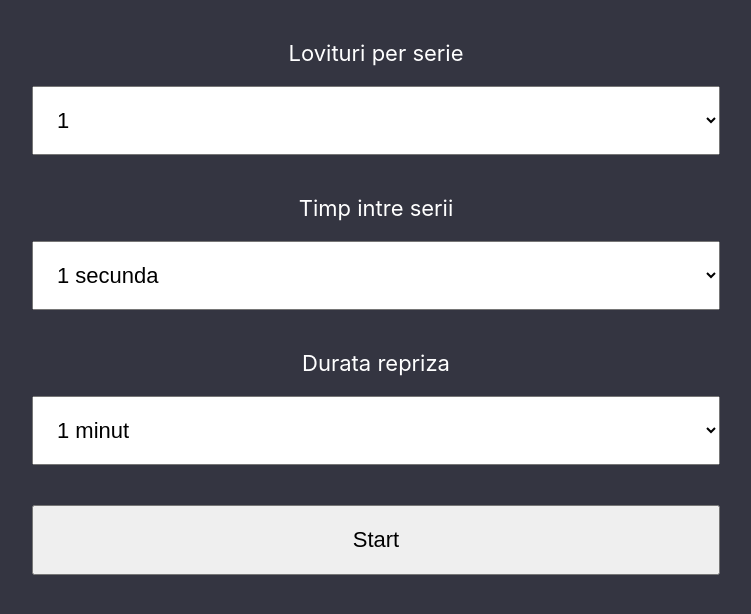
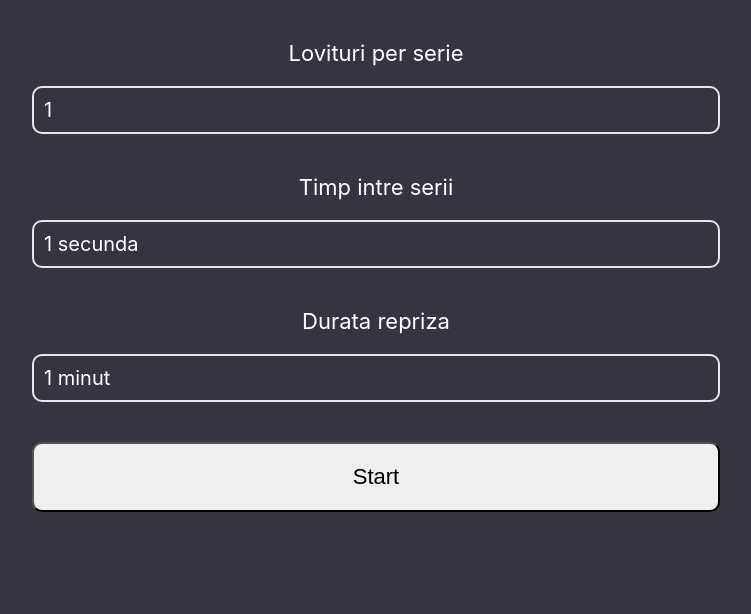
Before and after one commit to BogosRobert/Bomber, a React (Create React App) app: page / in a window 1280 px wide. Shown: the top 614 px of the page, without its empty margins (264-1015 px from the left). Built offline with nearby package versions, Linux system fonts and the light colour scheme.

Commit message:
ui: changed select fields design

```diff
--- /dev/null
+++ b/src/components/MobileSelectField/MobileSelectField.module.css
@@ -0,0 +1,49 @@
+.wrapper {
+  width: 100%;
+}
+
+.selectWrapper {
+  border: 2px solid #e6e6e6;
+  padding: 10px;
+  border-radius: 10px;
+  display: flex;
+  justify-content: flex-start;
+  align-items: center;
+  font-size: 20px;
+  cursor: pointer;
+}
+
+.label {
+  font-size: 22px;
+  margin-bottom: 20px;
+  width: 100%;
+  text-align: center;
+}
+
+.menuWrapper {
+  position: fixed;
+  top: 0;
+  left: 0;
+  width: 100%;
+  min-height: 100vh;
+  z-index: 9;
+  background-color: #343541;
+  display: flex;
+  flex-direction: column;
+  justify-content: flex-start;
+  align-items: center;
+  padding-top: 40px;
+}
+
+.menuItem {
+  width: 80%;
+  margin-bottom: 40px;
+  font-size: 20px;
+  background-color: #e6e6e6;
+  min-height: 50px;
+  border-radius: 10px;
+  display: flex;
+  justify-content: center;
+  align-items: center;
+  color: rgb(35, 35, 35);
+}
--- /dev/null
+++ b/src/components/MobileSelectField/MobileSelectField.tsx
@@ -0,0 +1,49 @@
+import React, { FC, useState } from "react";
+import css from "./MobileSelectField.module.css";
+import { Field } from "react-final-form";
+
+const MobileSelectField: FC<IMobileSelectFieldProps> = (props) => {
+  const { id, name, options, label } = props;
+
+  const [menuOpen, setMenuOpen] = useState(false);
+
+  const selectField = ({
+    input: { onChange, value },
+    label,
+  }: IMobileSelectFieldComponent) => {
+    const placeholder = options.find((o) => o.key === value)?.label || "Select";
+
+    const handleSelectOption = (value: string | number) => {
+      onChange(value);
+    };
+    return (
+      <div className={css.wrapper}>
+        <div className={css.label}>{label}</div>
+        <div className={css.selectWrapper} onClick={() => setMenuOpen(true)}>
+          {placeholder}
+        </div>
+        {menuOpen && (
+          <div className={css.menuWrapper}>
+            {options.map((o) => {
+              return (
+                <div
+                  className={css.menuItem}
+                  onClick={() => {
+                    handleSelectOption(o.key);
+                    setMenuOpen(false);
+                  }}
+                >
+                  {o.label}
+                </div>
+              );
+            })}
+          </div>
+        )}
+      </div>
+    );
+  };
+
+  return <Field id={id} name={name} label={label} component={selectField} />;
+};
+
+export default MobileSelectField;
--- a/src/containers/LandingPage/LandingPage.module.css
+++ b/src/containers/LandingPage/LandingPage.module.css
@@ -24,11 +24,6 @@
   margin-bottom: 40px;
 }
 
-.selectFieldLabel {
-  font-size: 22px;
-  margin-bottom: 20px;
-}
-
 .selectInput {
   width: 100%;
   padding: 20px;
@@ -39,4 +34,5 @@
   width: 100%;
   padding: 20px;
   font-size: 22px;
+  border-radius: 10px;
 }
--- a/src/containers/LandingPage/LandingPage.tsx
+++ b/src/containers/LandingPage/LandingPage.tsx
@@ -1,4 +1,5 @@
 import ComboSetScreen from "components/ComboSetScreen/ComboSetScreen";
+import MobileSelectField from "components/MobileSelectField/MobileSelectField";
 import SimpleTimer from "components/SimpleTimer/SimpleTimer";
 import React, { useState } from "react";
 
@@ -49,43 +50,28 @@ const LandingPage: React.FC = () => {
         render={({ handleSubmit }) => (
           <form onSubmit={handleSubmit} className={css.mainForm}>
             <div className={css.selectFieldWrapper}>
-              <label className={css.selectFieldLabel}>Lovituri per serie</label>
-              <Field
+              <MobileSelectField
+                id="numberOfHitsPerSet"
                 name="numberOfHitsPerSet"
-                component="select"
-                validate={required}
-                className={css.selectInput}
-              >
-                {numberOfHitsPerSetOptions.map((o) => {
-                  return <option value={o.key}>{o.label}</option>;
-                })}
-              </Field>
+                options={numberOfHitsPerSetOptions}
+                label={"Lovituri per serie"}
+              />
             </div>
             <div className={css.selectFieldWrapper}>
-              <label className={css.selectFieldLabel}>Timp intre serii</label>
-              <Field
+              <MobileSelectField
+                id="secondsBetweenCombos"
                 name="secondsBetweenCombos"
-                component="select"
-                validate={required}
-                className={css.selectInput}
-              >
-                {secondsBetweenCombosOptions.map((o) => {
-                  return <option value={o.key}>{o.label}</option>;
-                })}
-              </Field>
+                options={secondsBetweenCombosOptions}
+                label={"Timp intre serii"}
+              />
             </div>
             <div className={css.selectFieldWrapper}>
-              <label className={css.selectFieldLabel}>Durata repriza</label>
-              <Field
+              <MobileSelectField
+                id="timePerSet"
                 name="timePerSet"
-                component="select"
-                validate={required}
-                className={css.selectInput}
-              >
-                {timePerSetOptions.map((o) => {
-                  return <option value={o.key}>{o.label}</option>;
-                })}
-              </Field>
+                options={timePerSetOptions}
+                label={"Durata repriza"}
+              />
             </div>
             <button type="submit" className={css.submitButton}>
               Start
```
Also changed, not shown: src/utils/type.d.ts (+18 -0 lines).
